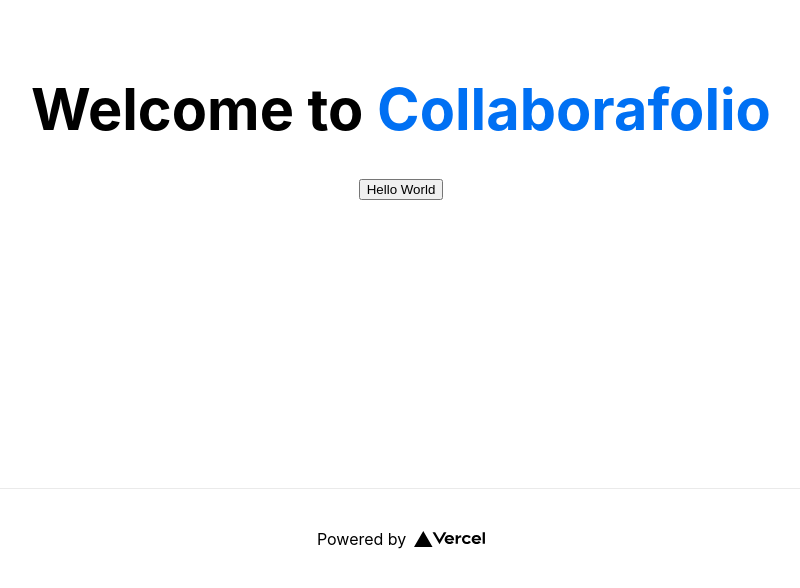
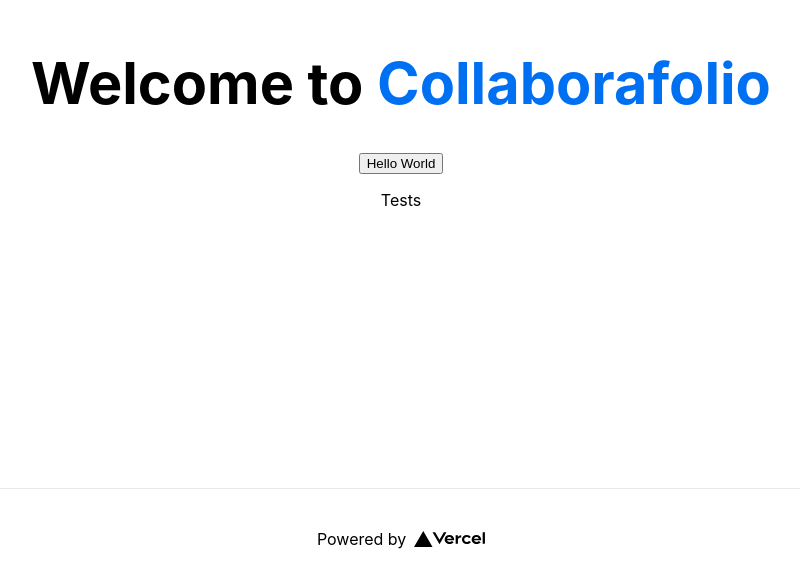
Before and after one commit to collaboratopia/collaborafolio, a Next.js app: page / in a window 1280 px wide. Shown: the part 212-800 px from the top of the page, without its empty margins (239-1039 px from the left). Built offline with nearby package versions, Linux system fonts and the light colour scheme.

Commit message:
Update index.js

```diff
--- a/pages/index.js
+++ b/pages/index.js
@@ -17,7 +17,7 @@ export default function Home() {
           Welcome to <a href="https://github.com/Collaboratopia/Collaborafolio" target="_blank" rel="noopener noreferrer">Collaborafolio</a>
         </h1>
         <br />
-        <button>Hello World</button>
+        <button>Hello World</button><p>Tests</p>
       </main>
 
       <footer>
```
